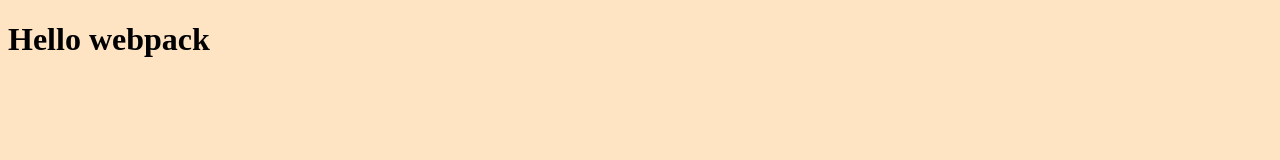
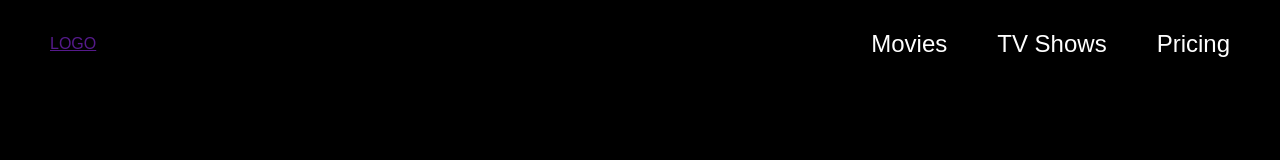
Before and after one commit to Yerimah/JS-Capstone-Project, a website built with webpack: page src/index.html in a window 1280 px wide. Built offline with nearby package versions, Linux system fonts and the light colour scheme.

Commit message:
Create project header

```diff
--- a/package.json
+++ b/package.json
@@ -4,7 +4,7 @@
   "description": "",
   "private": true,
   "scripts": {
-    "test": "echo \"Error: no test specified\" && exit 1",
+    "test": "jest",
     "start": "webpack serve --open",
     "build": "webpack"
   },
@@ -20,12 +20,14 @@
   },
   "homepage": "https://github.com/Yerimah/Project-Webpack#readme",
   "devDependencies": {
+    "@babel/core": "^7.17.0",
     "babel-eslint": "^10.1.0",
     "css-loader": "^6.5.1",
     "eslint": "^7.32.0",
     "eslint-config-airbnb-base": "^14.2.1",
     "eslint-plugin-import": "^2.25.4",
     "html-webpack-plugin": "^5.5.0",
+    "jest": "^27.5.0",
     "style-loader": "^3.3.1",
     "stylelint": "^13.13.1",
     "stylelint-config-standard": "^21.0.0",
--- a/src/index.html
+++ b/src/index.html
@@ -7,6 +7,19 @@
     <title>JS Capstone Project</title>
 </head>
 <body>
-    <h1>Hello webpack</h1>
+    <header>
+        <div class="logo">
+           <a href=""><img src="" alt="">LOGO</a>
+        </div>
+        <nav>
+            <ul class="navlist">
+                <li><a class="nav-items" href="">Movies</a></li>
+                <li><a class="nav-items" href="">TV Shows</a></li>
+                <li><a class="nav-items" href="">Pricing</a></li>
+            </ul>
+        </nav>
+
+    </header>
+
 </body>
 </html>
--- a/src/style.css
+++ b/src/style.css
@@ -1,7 +1,32 @@
-body {
-  background-color: bisque;
+* {
+  margin: 0;
+  padding: 0;
+  box-sizing: border-box;
 }
 
-.hello {
-  color: red;
+body {
+  background-color: black;
+  font-family: sans-serif;
 }
+
+header {
+  display: flex;
+  align-items: center;
+  justify-content: space-between;
+  padding: 30px 50px 0 50px;
+
+}
+
+.navlist {
+  display: flex;
+  list-style-type: none;
+  gap: 50px;
+  font-size: 24px;
+
+}
+
+.nav-items {
+  color: white;
+  text-decoration: none;
+
+}
```
Also changed, not shown: .babelrc (added), src/assests/Logo.png (added), src/assests/darkgit.png (added), 1 other file.
